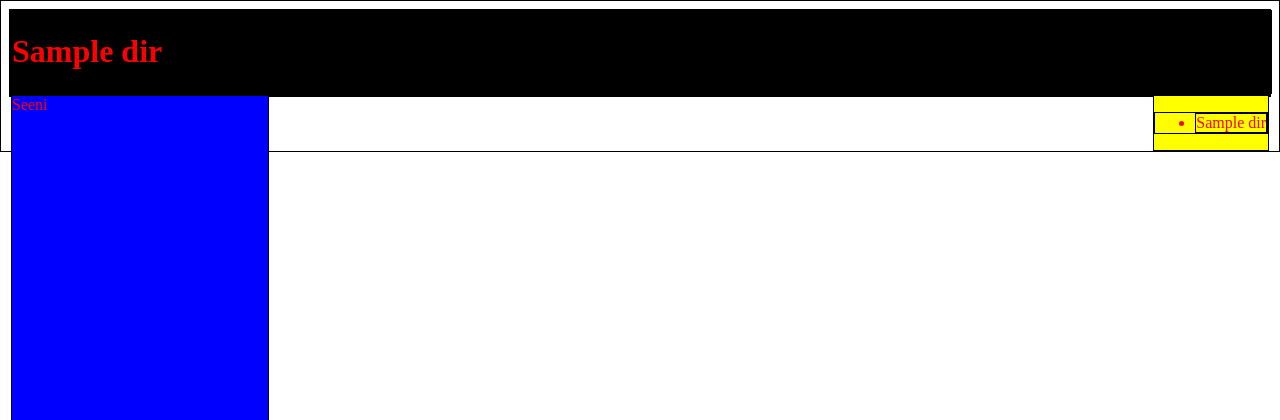
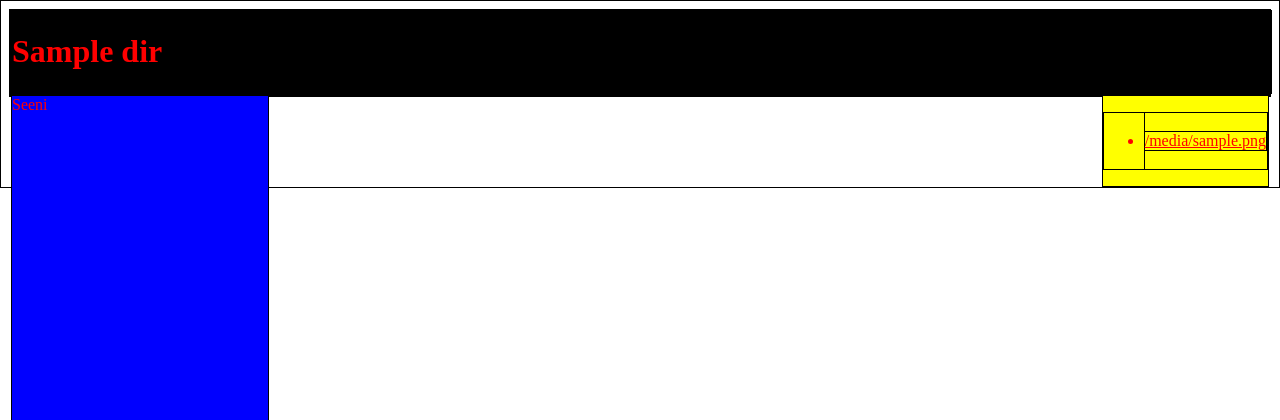
Before and after one commit to Seenivasanseeni/MediaServer, a Django app: template mediaServer/RemoteFileViewer/templates/RemoteFileViewer/explorer.html in a window 1280 px wide. Shown: the top 420 px of the page. Run offline with Django 3.2, Linux system fonts and the light colour scheme; the template is opened without the code that fills it: most values are stand-ins (such as "Sample title", 1, 10 or a date in 2020).

Commit message:
Fix home directory View

```diff
--- a/mediaServer/RemoteFileViewer/templates/RemoteFileViewer/explorer.html
+++ b/mediaServer/RemoteFileViewer/templates/RemoteFileViewer/explorer.html
@@ -8,8 +8,8 @@
 {% block explorer %}
 
     <ul>
-        {% for dir in dirs %}
-            <li>{{dir}}</li>
+        {% for file_dir in dirs %}
+            <a href="/explore/{{dir}}/{{file_dir}}"><li>{{file_dir}}</li></a>
         {% endfor %}
     </ul>
 
--- a/mediaServer/RemoteFileViewer/views.py
+++ b/mediaServer/RemoteFileViewer/views.py
@@ -8,11 +8,11 @@ def index(request):
 def constructPath(dir):
     return "/home/seeni/"+str(dir)
 
-def explore(request,dir=""):
+def explore(request,dir="."):
     path=constructPath(dir)
     dirs=os.listdir(path)
     context={
-        'dir':path,
+        'dir':dir,
         'dirs':dirs
     }
     return render(request,'RemoteFileViewer/explorer.html',context=context)
```
